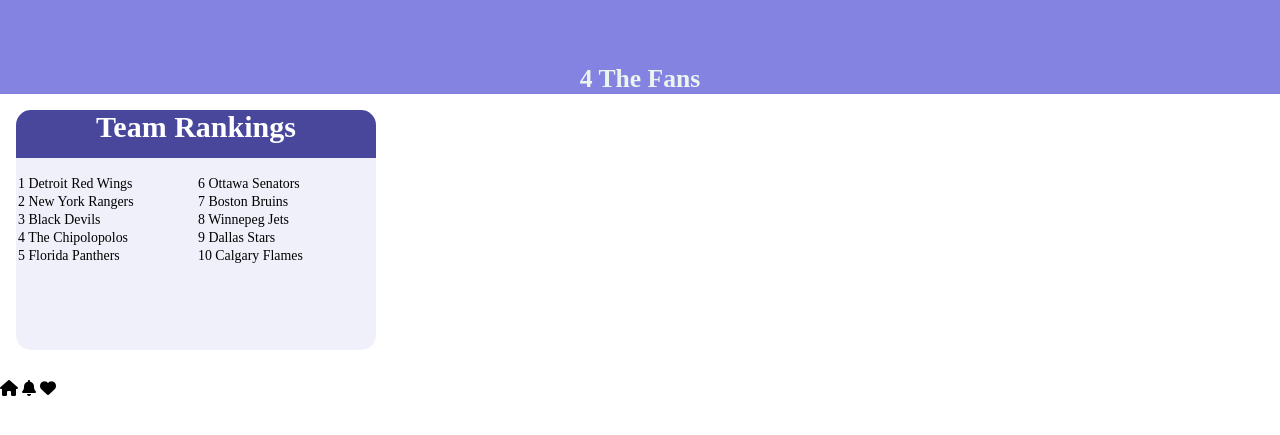
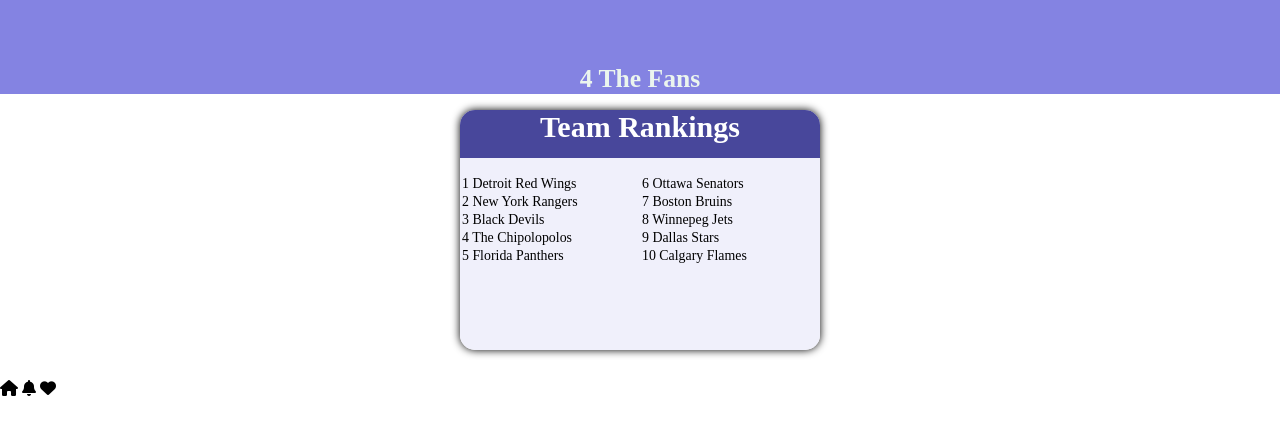
Before and after one commit to mikeatok/ice, a Flask app: template template/weeklystatistics.html in a window 1280 px wide. Shown: the top 435 px of the page. Run offline with Flask 3, Linux system fonts and the light colour scheme; the template is opened without the code that fills it, so the values that code supplies are empty; some web fonts are replaced.

Commit message:
fixed wstats box shadow bug

```diff
--- a/static/css/wstats.css
+++ b/static/css/wstats.css
@@ -20,29 +20,21 @@
 }
 
 .TeamRankings{
-    color: #000000;
     text-align: center;
     font-family: "Doppio One";
-    width: 90%;
+    width: 360px;
     font-size: 20px;
     font-style: normal;
     font-weight: 400;
     line-height: normal;
     margin-bottom: 30px;
+    margin-left: auto;
+    margin-right: auto;
     height: 40%;
-    border-radius: 15px 15px 0px 0px;
-    padding-left: 1rem;
+    border-radius: 15px 15px 15px 15px;
+    box-shadow: 0rem 0rem 0.5rem;
    }
 
-.TeamRankingsbox{
-    display: flex;
-    width: 380px;
-    height: 243px;
-    padding: 0px 0px 3.115px 0px;
-    justify-content: center;
-    align-items: center;
-    flex-shrink: 0;
-}
 
 .h2rankingstableleft{
     width: 50%;
@@ -56,19 +48,19 @@
     padding-top: 1rem;
     border-radius: 0px 0px 15px 0px;
 }
-h2{
-    width: 360px;
+.tRank h2{
+    width: 100%;
     height: 3rem;
     flex-shrink: 0;
     border-radius: 15px 15px 0px 0px;
     background-color: #48479B;
     color: #FFF;
-    }
-    .Rankingstable{
+}
+.Rankingstable{
     display: grid;
     grid-template-columns: 1fr 1fr;
     height: 12rem;
-    width: 360px;
+    width: 100%;
     display: flex;
     text-align: left;
     font-family: "Doppio One";
--- a/template/weeklystatistics.html
+++ b/template/weeklystatistics.html
@@ -19,12 +19,14 @@
 
 <body>
     <div class="TeamRankings">
+        <div class="tRank">
             <h2>
                 Team Rankings
             </h2>
+        </div>
         <div class="Rankingstable">
-    <div class="h2rankingstableleft"><table>
-<div class="Teamrankingsbox">
+                <div class="h2rankingstableleft">
+                    <table>
                         <tr>
                         <td>1 Detroit Red Wings</td></tr>
                         <tr>
@@ -35,7 +37,8 @@
                         <td>4 The Chipolopolos</td></tr>
                         <tr>
                         <td>5 Florida Panthers</td></tr>
-</table></div class="h2rankingstableleft">
+                    </table>
+                </div class="h2rankingstableleft">
                 <div class="h2rankingstableright">
                     <table>
                         <tr><td>6 Ottawa Senators</td></tr>
@@ -45,10 +48,9 @@
                         <tr><td>10 Calgary Flames</td></tr>
                     </table>
                 </div class="h2rankingstableright">
+        </div class="Rankingstable">
+    </div class="TeamRankings">
 
-</div class="Rankingstable">
-</div class="Teamrankingsbox">
-</div class="TeamRankings">
 <div class="weeklystatistics">
 </body>
     <div class ="container">
```
Lines whose indentation alone changed are shown as unchanged.
